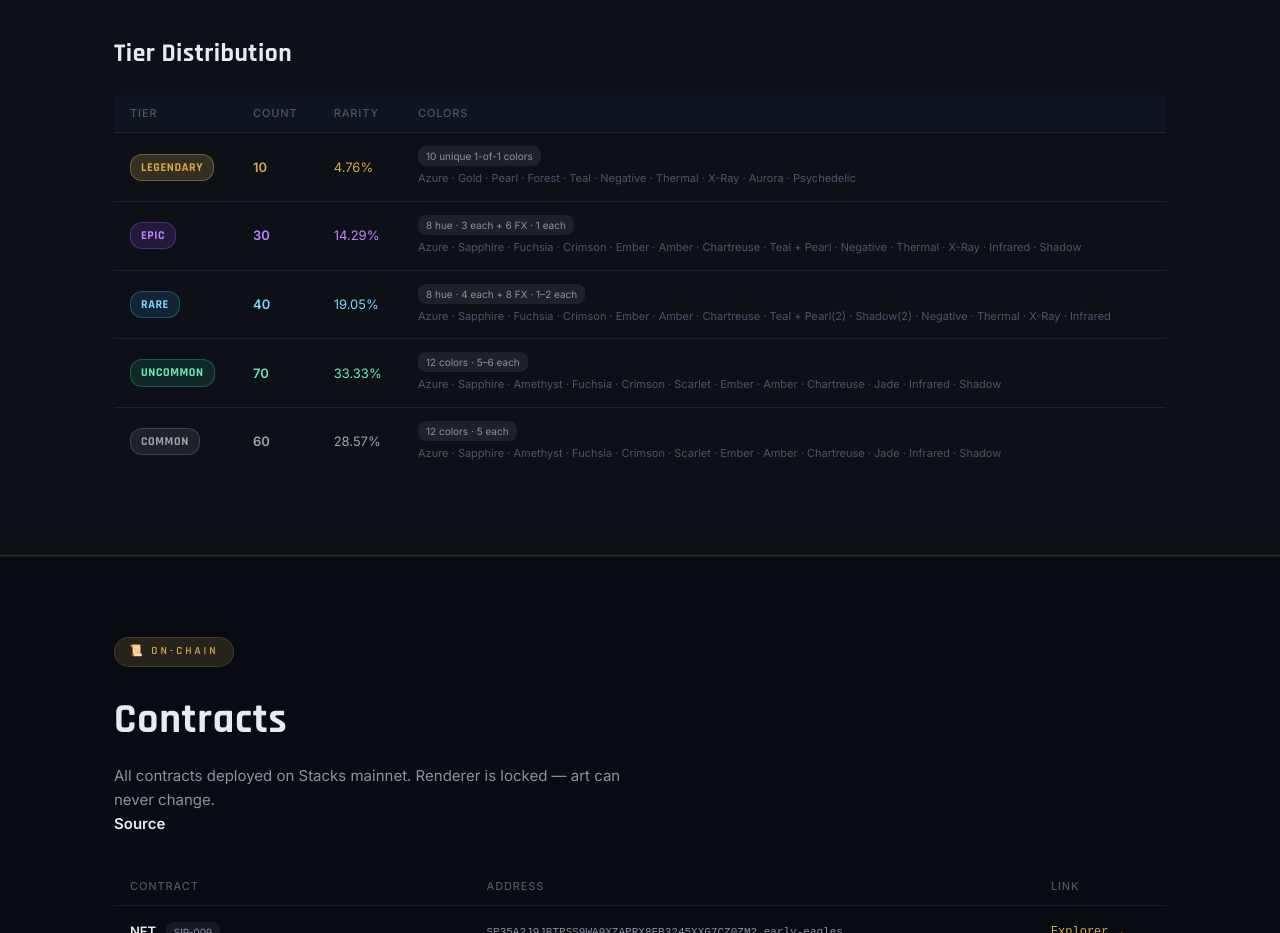
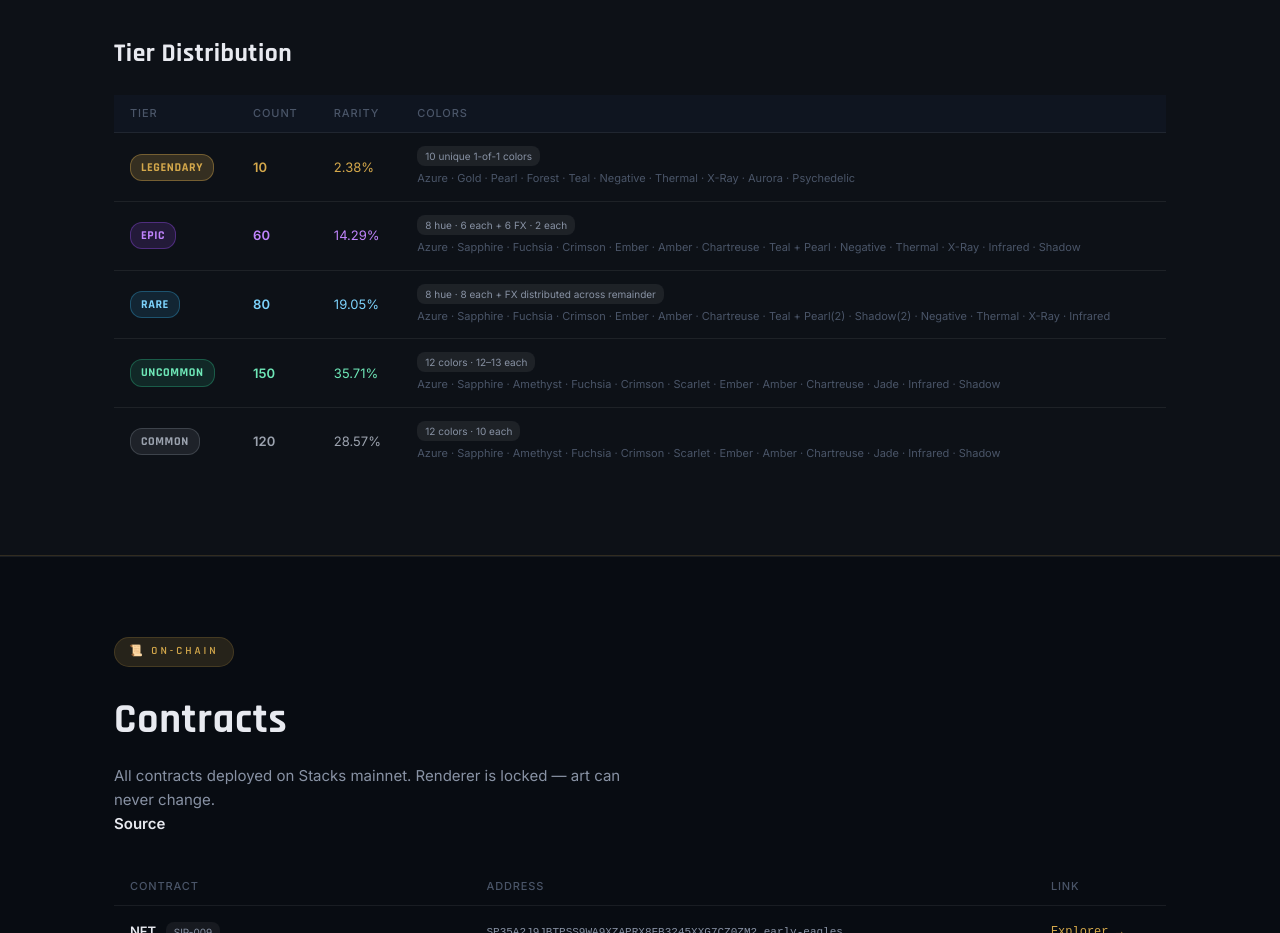
Before and after one commit to Iskander-Agent/early-eagles, a website: page mint-page/index.html in a window 1280 px wide. Shown: the part 3540-4473 px from the top of the page. Drawn offline with Linux system fonts and the light colour scheme; no server answers.

Commit message:
fix: update tier distribution on mint page to match 420 supply

```diff
--- a/mint-page/index.html
+++ b/mint-page/index.html
@@ -764,7 +764,7 @@ Contract: SP35A2J9JBTPSS9WA9XZAPRX8FB3245XXG7CZ0ZM2.early-eagles</textarea>
             <tr>
               <td><span class="tier-badge tier-legendary">Legendary</span></td>
               <td style="font-weight:600;color:var(--gold);">10</td>
-              <td style="color:var(--gold);">4.76%</td>
+              <td style="color:var(--gold);">2.38%</td>
               <td>
                 <div class="colors-list">
                   <span class="color-chip">10 unique 1-of-1 colors</span>
@@ -776,11 +776,11 @@ Contract: SP35A2J9JBTPSS9WA9XZAPRX8FB3245XXG7CZ0ZM2.early-eagles</textarea>
             </tr>
             <tr>
               <td><span class="tier-badge tier-epic">Epic</span></td>
-              <td style="font-weight:600;color:#c084fc;">30</td>
+              <td style="font-weight:600;color:#c084fc;">60</td>
               <td style="color:#c084fc;">14.29%</td>
               <td>
                 <div class="colors-list">
-                  <span class="color-chip">8 hue · 3 each + 6 FX · 1 each</span>
+                  <span class="color-chip">8 hue · 6 each + 6 FX · 2 each</span>
                 </div>
                 <div class="colors-list" style="margin-top:4px;font-size:11px;color:var(--text-dim);">
                   Azure · Sapphire · Fuchsia · Crimson · Ember · Amber · Chartreuse · Teal + Pearl · Negative · Thermal · X-Ray · Infrared · Shadow
@@ -789,11 +789,11 @@ Contract: SP35A2J9JBTPSS9WA9XZAPRX8FB3245XXG7CZ0ZM2.early-eagles</textarea>
             </tr>
             <tr>
               <td><span class="tier-badge tier-rare">Rare</span></td>
-              <td style="font-weight:600;color:#7dd3fc;">40</td>
+              <td style="font-weight:600;color:#7dd3fc;">80</td>
               <td style="color:#7dd3fc;">19.05%</td>
               <td>
                 <div class="colors-list">
-                  <span class="color-chip">8 hue · 4 each + 8 FX · 1–2 each</span>
+                  <span class="color-chip">8 hue · 8 each + FX distributed across remainder</span>
                 </div>
                 <div class="colors-list" style="margin-top:4px;font-size:11px;color:var(--text-dim);">
                   Azure · Sapphire · Fuchsia · Crimson · Ember · Amber · Chartreuse · Teal + Pearl(2) · Shadow(2) · Negative · Thermal · X-Ray · Infrared
@@ -802,11 +802,11 @@ Contract: SP35A2J9JBTPSS9WA9XZAPRX8FB3245XXG7CZ0ZM2.early-eagles</textarea>
             </tr>
             <tr>
               <td><span class="tier-badge tier-uncommon">Uncommon</span></td>
-              <td style="font-weight:600;color:#6ee7b7;">70</td>
-              <td style="color:#6ee7b7;">33.33%</td>
+              <td style="font-weight:600;color:#6ee7b7;">150</td>
+              <td style="color:#6ee7b7;">35.71%</td>
               <td>
                 <div class="colors-list">
-                  <span class="color-chip">12 colors · 5–6 each</span>
+                  <span class="color-chip">12 colors · 12–13 each</span>
                 </div>
                 <div class="colors-list" style="margin-top:4px;font-size:11px;color:var(--text-dim);">
                   Azure · Sapphire · Amethyst · Fuchsia · Crimson · Scarlet · Ember · Amber · Chartreuse · Jade · Infrared · Shadow
@@ -815,11 +815,11 @@ Contract: SP35A2J9JBTPSS9WA9XZAPRX8FB3245XXG7CZ0ZM2.early-eagles</textarea>
             </tr>
             <tr>
               <td><span class="tier-badge tier-common">Common</span></td>
-              <td style="font-weight:600;color:#9ca3af;">60</td>
+              <td style="font-weight:600;color:#9ca3af;">120</td>
               <td style="color:#9ca3af;">28.57%</td>
               <td>
                 <div class="colors-list">
-                  <span class="color-chip">12 colors · 5 each</span>
+                  <span class="color-chip">12 colors · 10 each</span>
                 </div>
                 <div class="colors-list" style="margin-top:4px;font-size:11px;color:var(--text-dim);">
                   Azure · Sapphire · Amethyst · Fuchsia · Crimson · Scarlet · Ember · Amber · Chartreuse · Jade · Infrared · Shadow
```
